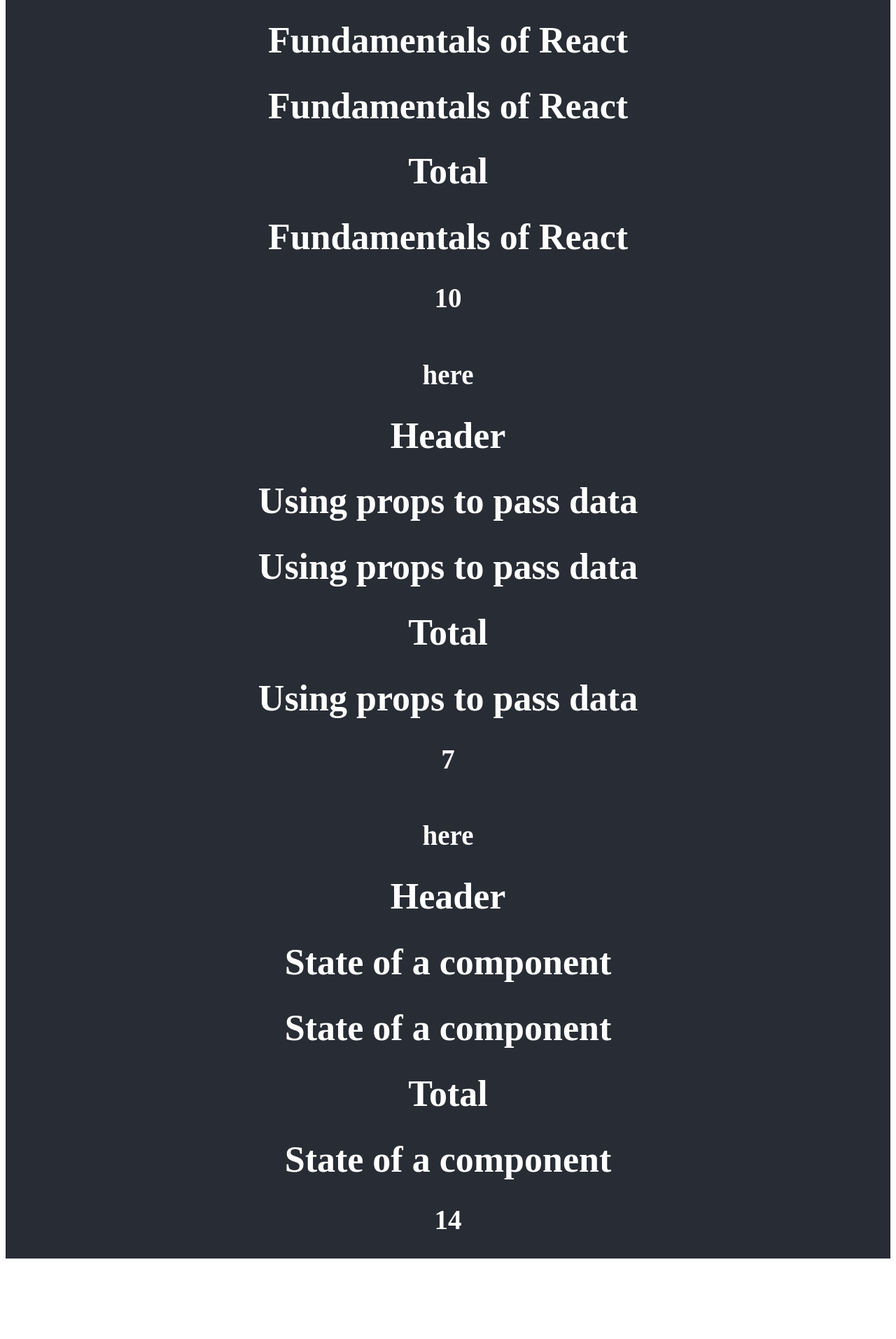
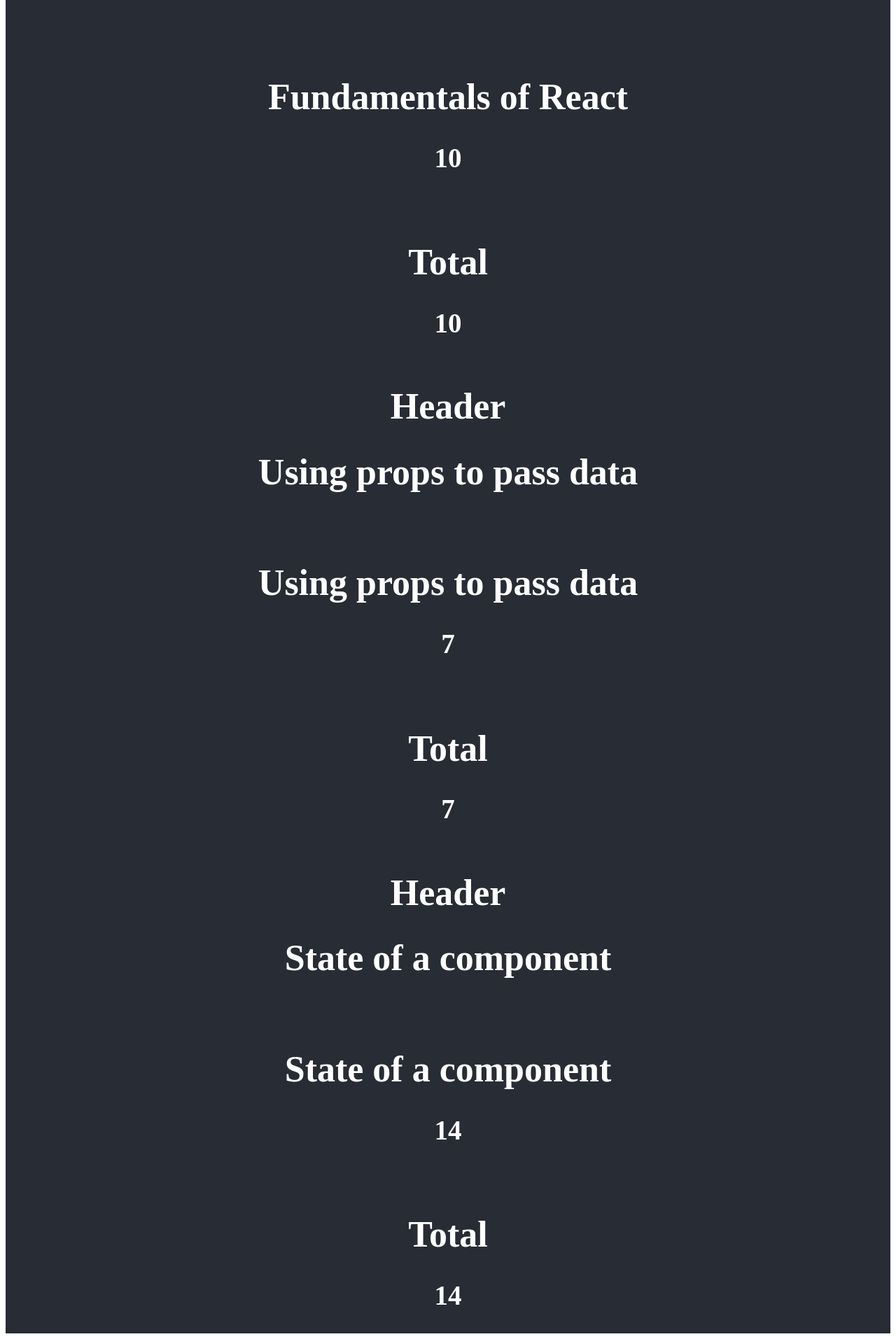
Before and after one commit to SSOL7/Osa1, a React (Vite) app: page / in a window 1280 px wide. Shown: the part 315-2228 px from the top of the page at 70% size. Before the commit the page ends 2121 px from the top, so only its background shows below. Built offline with nearby package versions, Linux system fonts and the light colour scheme.

Commit message:
Osa 1 tehty

```diff
--- a/src/App.jsx
+++ b/src/App.jsx
@@ -1,24 +1,9 @@
-import {useState} from 'react';
 import './App.css';
 import Header from './Header';
 import Content from './Content';
 import Total from './Total';
 
 function App() {
-  const [parts, setParts] = useState([
-    {
-      name: 'Fundamentals of React',
-      exercises: 10
-    },
-    {
-      name: 'Using props to pass data',
-      exercises: 7
-    },
-    {
-      name: 'State of a component',
-      exercises: 14
-    }
-  ]);
 
   const course = {
     name: 'Half Stack application development',
@@ -46,23 +31,14 @@
         {course.parts.map(part => {
           return (
             <div>
-              <h2>here</h2>
               <Header part1={part} />
+              <br />
               <Content part2={part} />
+              <br />
               <Total part3={part} />
             </div>
           )
         })}
-{/*
-          {parts.map(part => {
-            return (
-              <Content
-              key={part.name}
-              name={part.name}
-              exercises={part.exercises}
-              />
-            )
-          })} */}
       </header>
     </div>
   )
--- a/src/Content.jsx
+++ b/src/Content.jsx
@@ -5,6 +5,7 @@
   return (
     <>
       <h1>{ part2.name }</h1>
+      <h2>{ part2.exercises }</h2>
     </>
   )
 }
--- a/src/Total.jsx
+++ b/src/Total.jsx
@@ -6,7 +6,6 @@
   return (
     <>
     <h1>Total</h1>
-    <h1>{part3.name}</h1>
     <h2>{part3.exercises}</h2>
     </>
   )
```
